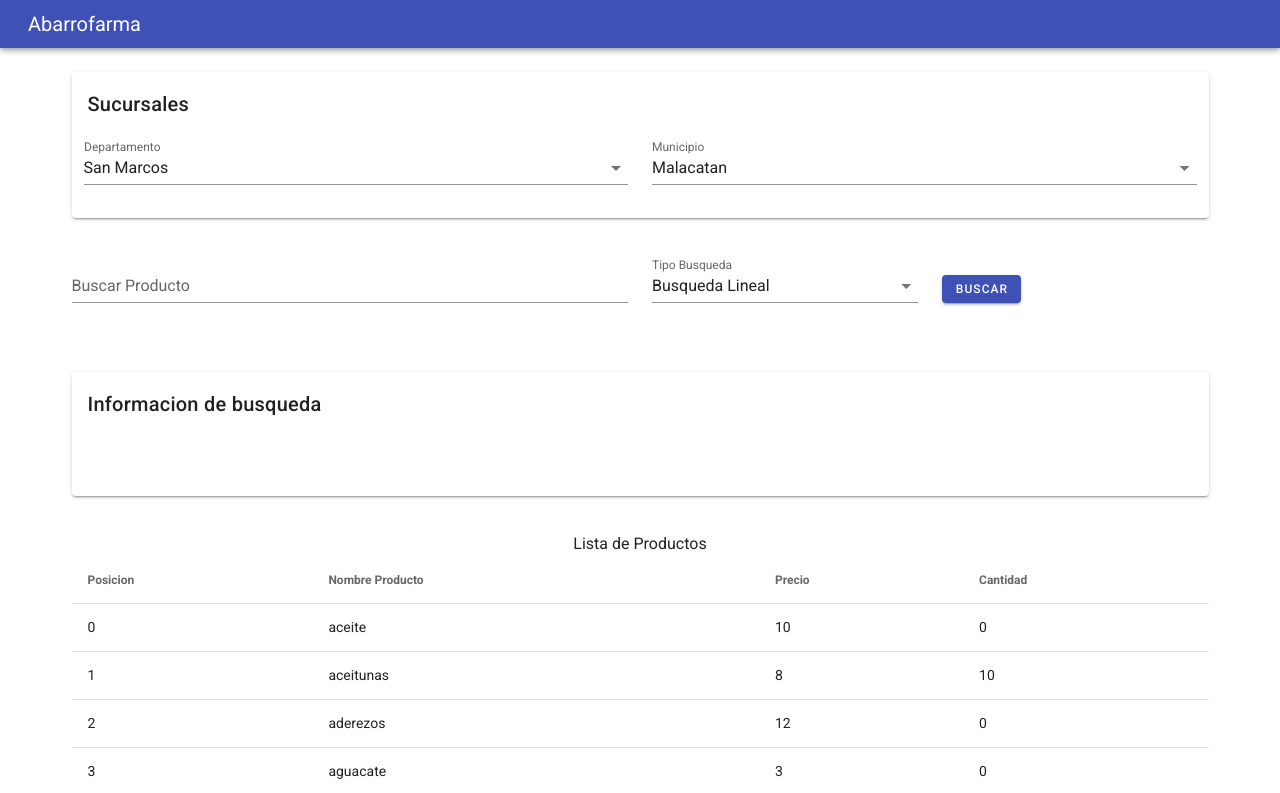
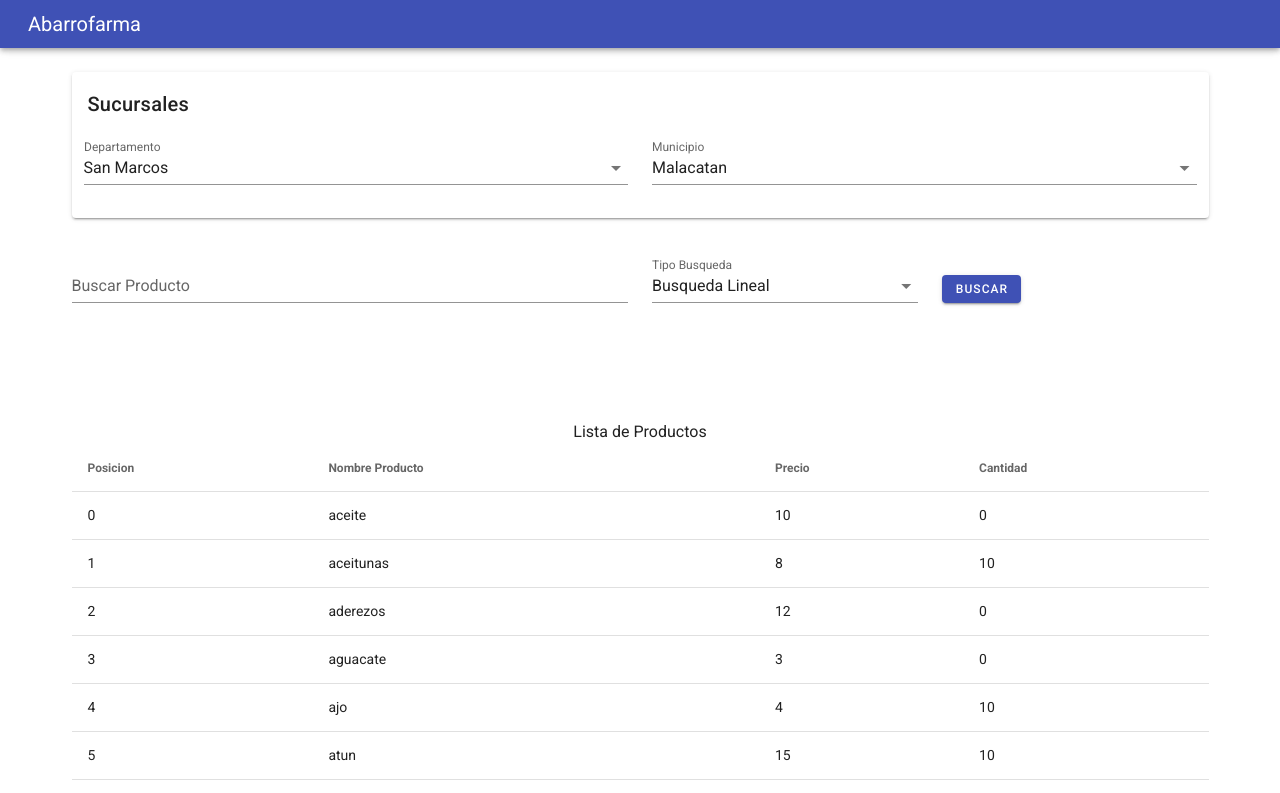
Before and after one commit to crisswebapp/Abarrofarma, a Nuxt app: page / in a window 1280 px wide. Shown: the top 793 px of the page. Built offline with nearby package versions, Linux system fonts and the light colour scheme.

Commit message:
modified:   components/abarrofarma/resultadoBusqueda.vue 	modified:   pages/index.vue

```diff
--- a/components/abarrofarma/resultadoBusqueda.vue
+++ b/components/abarrofarma/resultadoBusqueda.vue
@@ -1,7 +1,7 @@
 <template>
   <v-col>
     <v-container>
-      <v-card v-if="res">
+      <v-card v-if="res.tienda">
         <v-card-title>Informacion de busqueda</v-card-title>
         <v-row>
           <v-col>
--- a/pages/index.vue
+++ b/pages/index.vue
@@ -68,12 +68,17 @@ export default {
       try {
         switch (tBusqueda) {
           case 'Busqueda Lineal':
+            if (data.toLowerCase().trim() != '') {
               res = getSucursal(
                 this.sucursal,
                 data.toLowerCase().trim(),
                 busLineal
               )
               this.infoBusqueda = res
+            } else {
+              this.noti.activar = true
+              this.noti.msg = 'Por favor ingrese nombre de un producto'
+            }
             break
           case 'Busqueda Binaria':
             res = getSucursal(
@@ -96,7 +101,7 @@ export default {
         }
       } catch (error) {
         this.noti.activar = true
-        this.noti.msg = error.message
+        this.noti.msg = 'Producto no disponible'
       }
     },
     actualizarProd(mun) {
```
Lines whose indentation alone changed are shown as unchanged.
